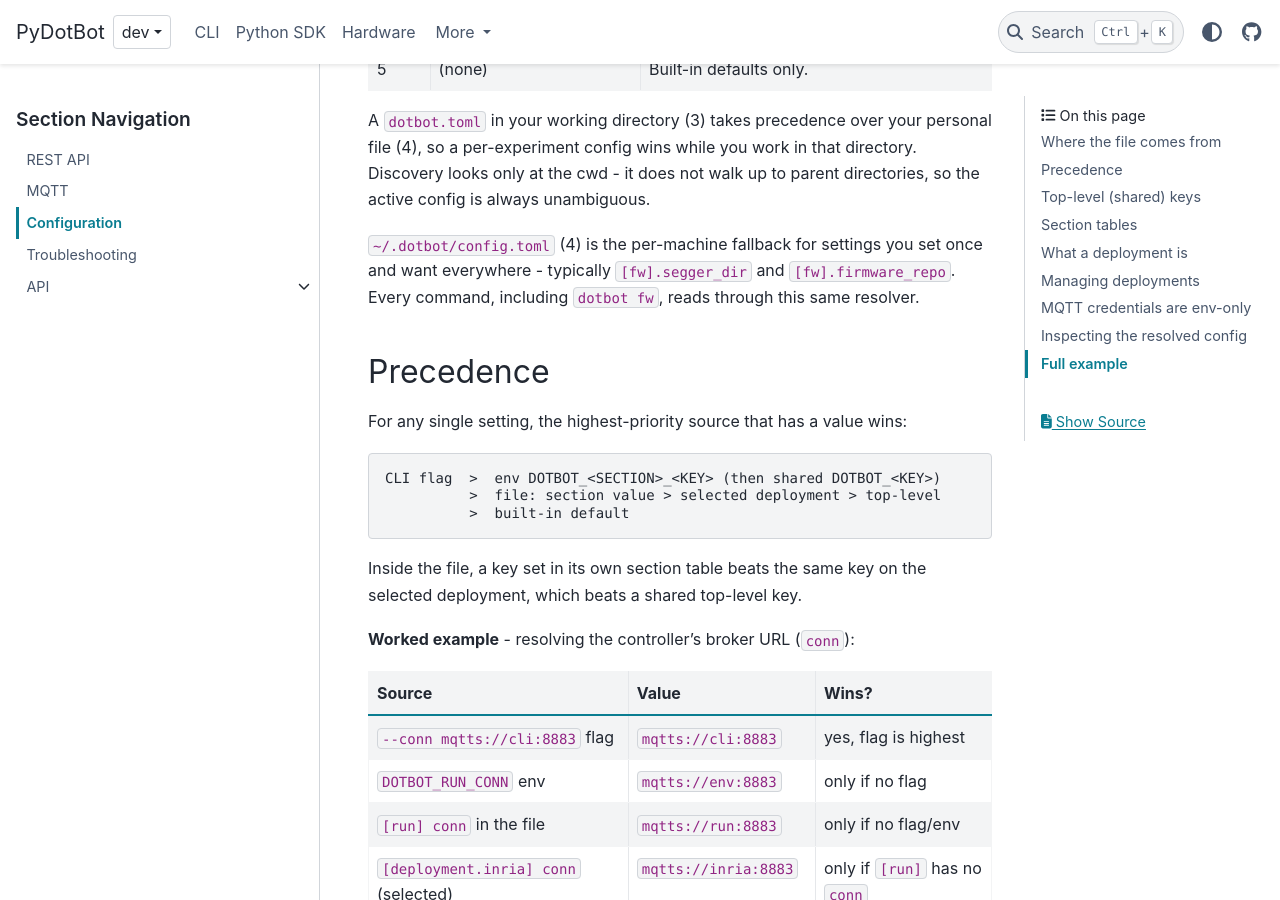
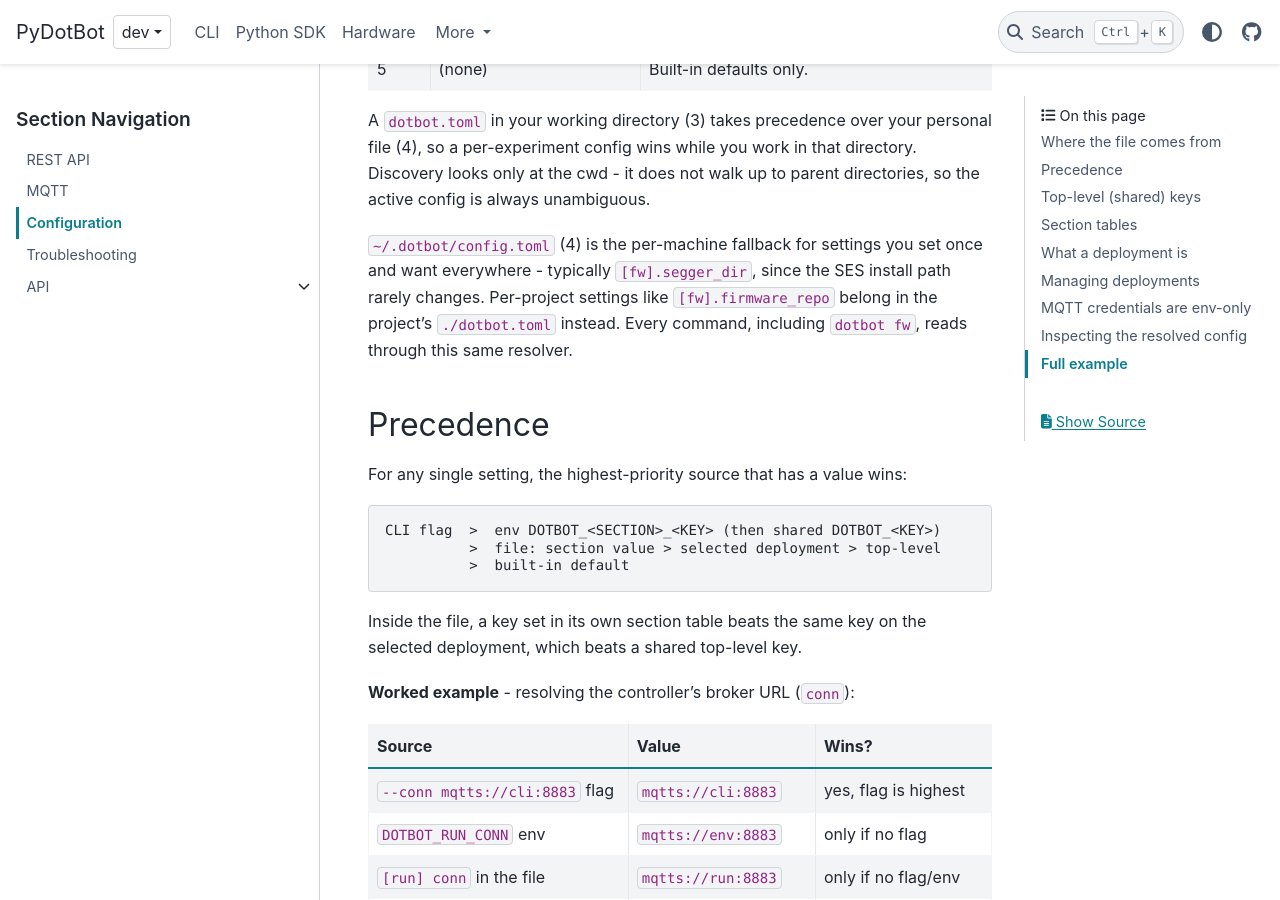
Before and after one commit to DotBots/PyDotBot, a Sphinx documentation site: the page built from doc/reference/configuration.md, in a window 1280 px wide and 900 px high, scrolled down 920 px. Built offline with Sphinx 7.4.7 and the PyData theme 0.15.4, drawn with Linux system fonts in a browser that asks for light colours.

Commit message:
doc: keep firmware_repo per-project, segger_dir per-machine
AI-assisted: Claude Opus 4.8

```diff
--- a/doc/reference/configuration.md
+++ b/doc/reference/configuration.md
@@ -35,8 +35,10 @@ directory. Discovery looks only at the cwd - it does not walk up to parent
 directories, so the active config is always unambiguous.
 
 `~/.dotbot/config.toml` (4) is the per-machine fallback for settings you set
-once and want everywhere - typically `[fw].segger_dir` and `[fw].firmware_repo`.
-Every command, including `dotbot fw`, reads through this same resolver.
+once and want everywhere - typically `[fw].segger_dir`, since the SES install
+path rarely changes. Per-project settings like `[fw].firmware_repo` belong in
+the project's `./dotbot.toml` instead. Every command, including `dotbot fw`,
+reads through this same resolver.
 
 ## Precedence
 
```
